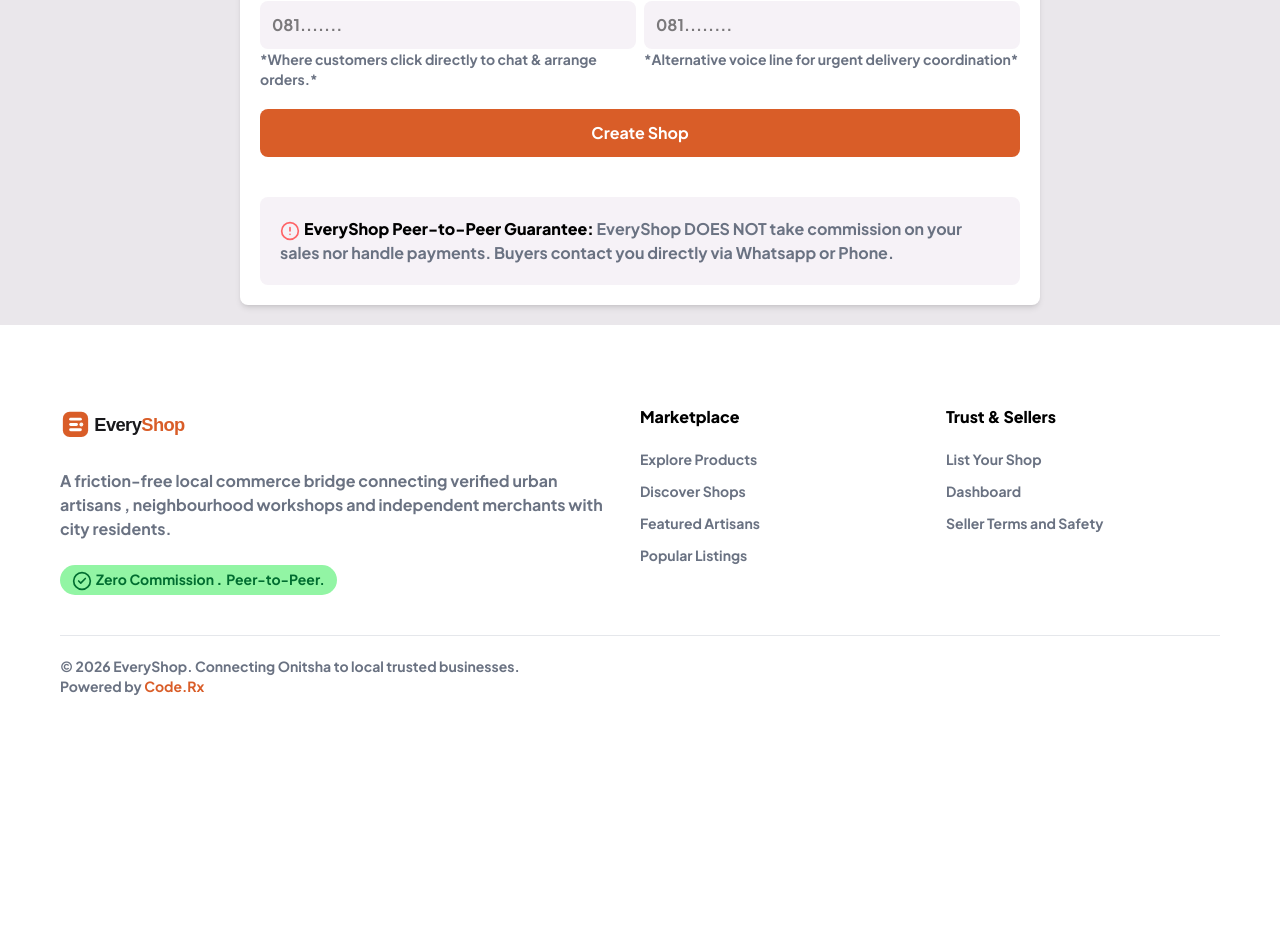
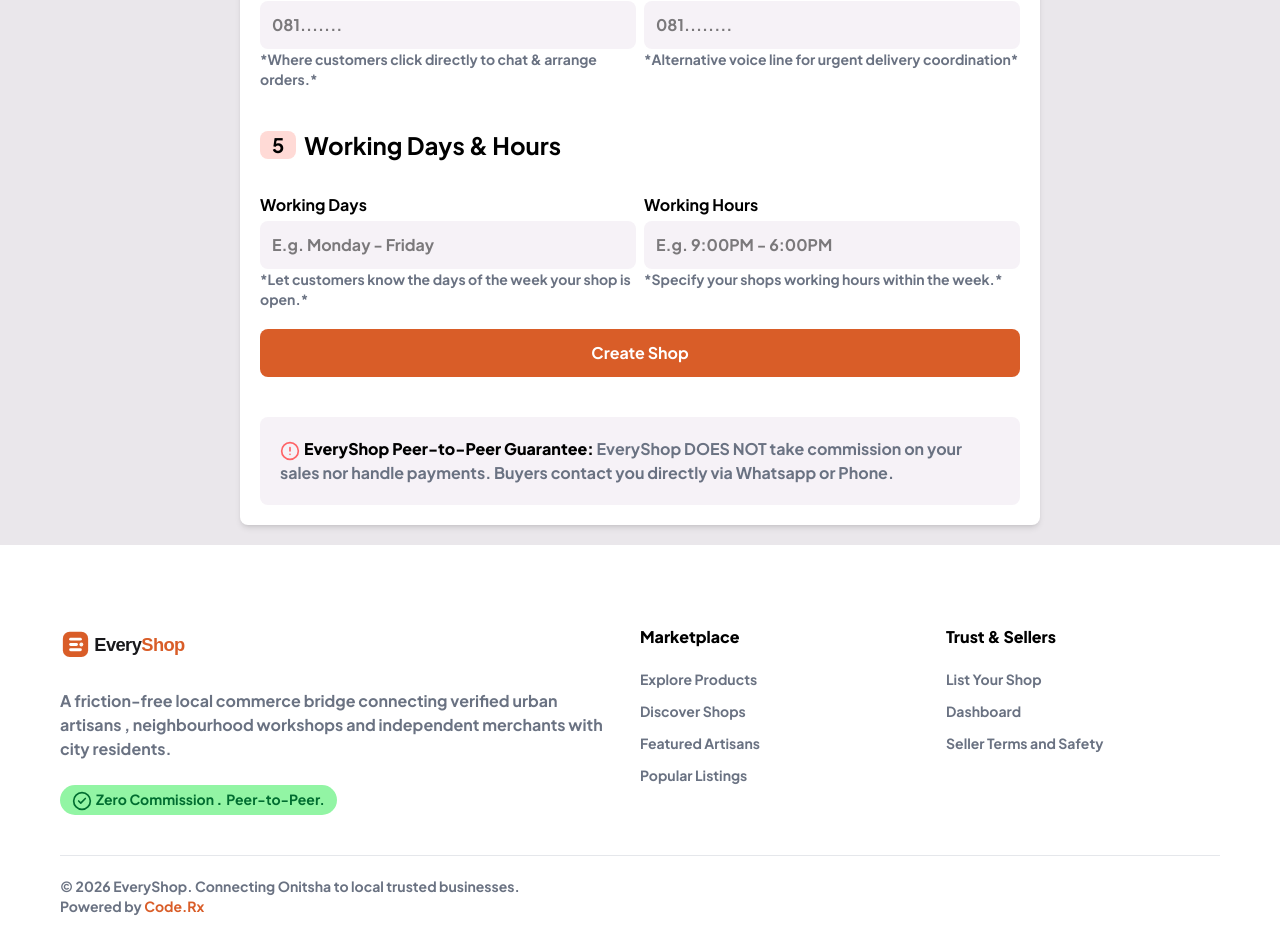
Before and after one commit to LilRex22/EveryShop-Marketplace-Frontend, a React (Vite) app: page /create-shop in a window 1280 px wide. Shown: the part 1780-2706 px from the top of the page. Before the commit the page ends 2516 px from the top, so only its background shows below. Built offline with nearby package versions, Linux system fonts and the light colour scheme.

Commit message:
feat: added the working hours to the create shop page

```diff
--- a/src/pages/create_shop.tsx
+++ b/src/pages/create_shop.tsx
@@ -11,6 +11,8 @@ export function CreateShop () {
     const [detail, setDetail] = useState('')
     const [whatsappLine, setWhatsappLine] = useState('')
     const [callLine, setCallLine] = useState('')
+    const [hours, setHours] = useState('')
+    const [days, setDays] = useState('')
 
     return (
         <main className="min-h-full text-black bg-[#eae7eb] font-jakarta overflow-x-hidden p-2 sm:p-5 flex justify-center">
@@ -192,6 +194,44 @@ export function CreateShop () {
                         </div>
                     </div>
                 </div>
+
+                {/* 5 */}
+                <div className="mt-8 sm:mt-10">
+                    <h2 className="text-xl sm:text-2xl font-bold flex items-center mb-6 sm:mb-8">
+                        <span className="px-3 me-2 rounded-lg text-lg sm:text-xl bg-[#ffdad6]">5</span>
+                        Working Days & Hours
+                    </h2>
+
+                    <div className="flex flex-col sm:flex-row justify-between gap-4 sm:gap-2 w-full">
+                        <div className="w-full sm:w-1/2 min-w-0">
+                            <label htmlFor="days" className="font-bold">Working Days</label>
+                            <input
+                                type="text"
+                                id="days"
+                                className="w-full min-w-0 p-3 rounded-lg outline-none bg-[#f6f2f7] mt-1"
+                                placeholder="E.g. Monday - Friday"
+                                value={days}
+                                onChange={e => setDays(e.target.value)}
+                            />
+                            <p className="text-xs sm:text-sm text-gray-500">*Let customers know the days of the week your shop is open.*</p>
+                        </div>
+
+                        <div className="w-full sm:w-1/2 min-w-0">
+                            <label htmlFor="hours" className="font-bold">Working Hours</label>
+                            <input
+                                type="text"
+                                id="line"
+                                className="w-full min-w-0 p-3 rounded-lg outline-none bg-[#f6f2f7] mt-1"
+                                placeholder="E.g. 9:00PM - 6:00PM"
+                                value={hours}
+                                onChange={e => setHours(e.target.value)}
+                            />
+                            <p className="text-xs sm:text-sm text-gray-500">*Specify your shops working hours within the week.*</p>
+                        </div>
+                    </div>
+                </div>
+
+
                 <div className="mt-5 w-full">
                     <button type="submit" className="p-3 rounded-lg bg-[#D95D28] text-white w-full hover:bg-[#BD4D20] transition-colors">Create Shop</button>
                 </div>
```
